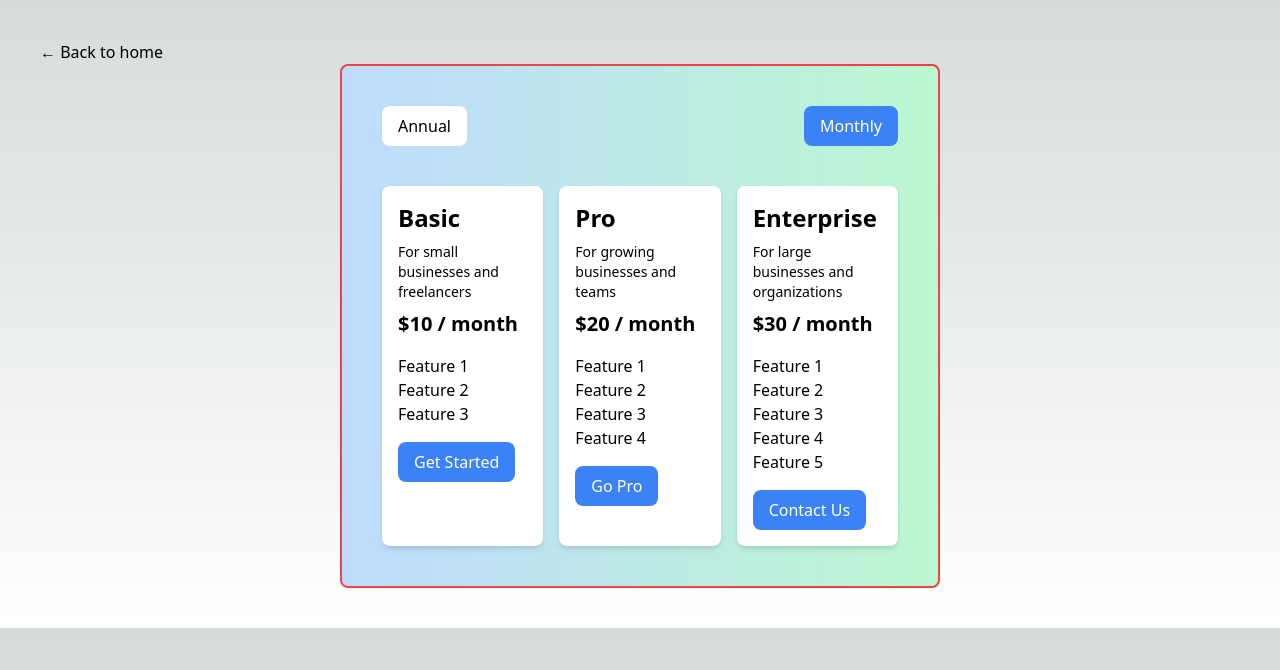
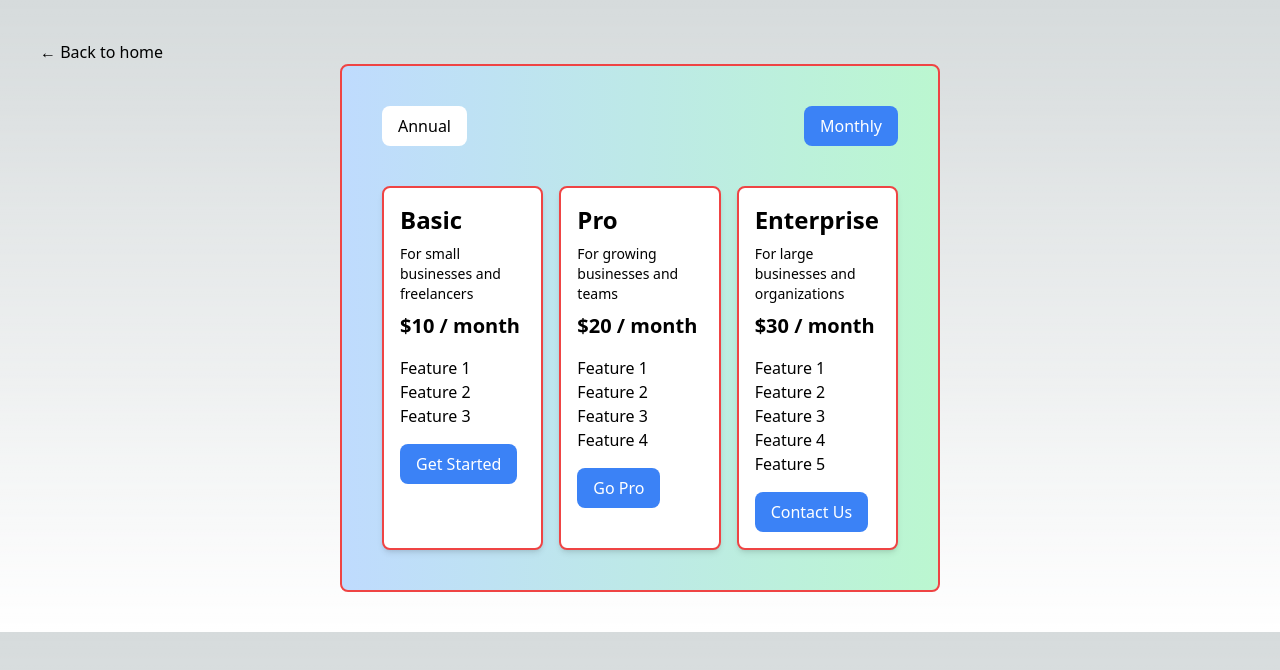
Before and after one commit to imagine-bot/17-432, a Next.js app: page /pricing in a window 1280 px wide. Shown: the top 670 px of the page. Built offline with nearby package versions, Linux system fonts and the light colour scheme.

Commit message:
Commit from Stub AI (#5)

```diff
--- a/components/Pricing.tsx
+++ b/components/Pricing.tsx
@@ -32,7 +32,7 @@ const Pricing: React.FC<PricingProps> = ({ pricingTypes }) => {
       </div>
       <div className="grid grid-cols-3 gap-4 mt-10">
         {pricingTypes.map((pricingType) => (
-          <div key={pricingType.type} className="bg-white p-4 rounded-lg shadow-md hover:bg-blue-200">
+          <div key={pricingType.type} className="bg-white p-4 rounded-lg shadow-md hover:bg-blue-200 border-red-500 border-2">
             <h2 className="text-2xl font-bold mb-2">{pricingType.type}</h2>
             <p className="text-sm mb-2">{pricingType.description}</p>
             <p className="text-xl font-semibold mb-4">${isAnnual ? pricingType.price * 12 : pricingType.price} / {isAnnual ? 'year' : 'month'}</p>
```
